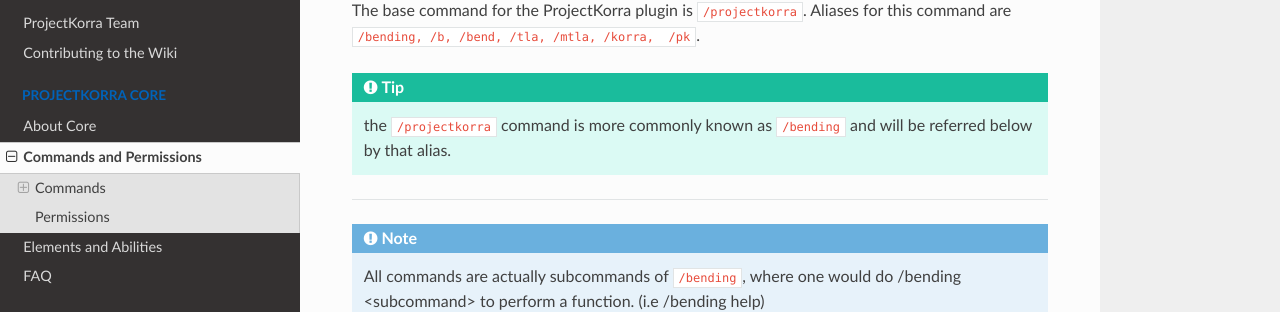
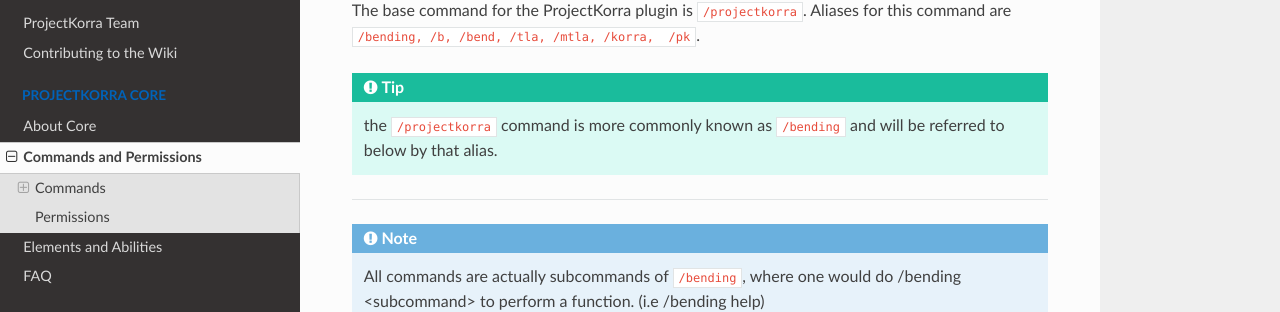
Before and after one commit to ProjectKorra/ProjectKorraWiki, a Sphinx documentation site: the page built from source/pkcore/commands.rst, in a window 1280 px wide and 900 px high. Shown: the part 366-678 px from the top of the window. Built offline with Sphinx 7.4.7 and the Read the Docs theme 2.0.0, drawn with Linux system fonts in a browser that asks for light colours.

```diff
--- a/source/pkcore/commands.rst
+++ b/source/pkcore/commands.rst
@@ -11,7 +11,7 @@ Commands
 The base command for the ProjectKorra plugin is ``/projectkorra``. Aliases for this
 command are ``/bending, /b, /bend, /tla, /mtla, /korra,  /pk``.
 
-.. tip:: the ``/projectkorra`` command is more commonly known as ``/bending`` and will be referred below by that alias.
+.. tip:: the ``/projectkorra`` command is more commonly known as ``/bending`` and will be referred to below by that alias.
 
 +++++
 
```
